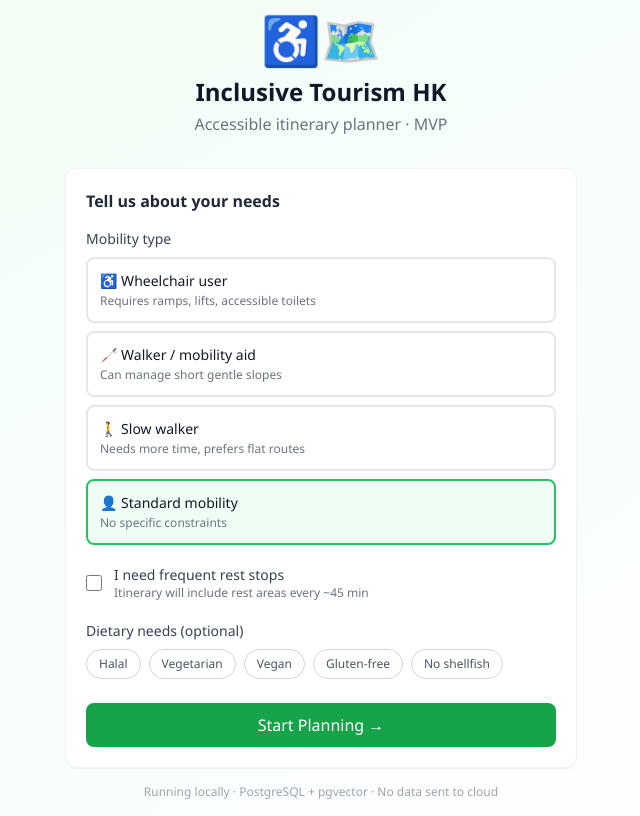
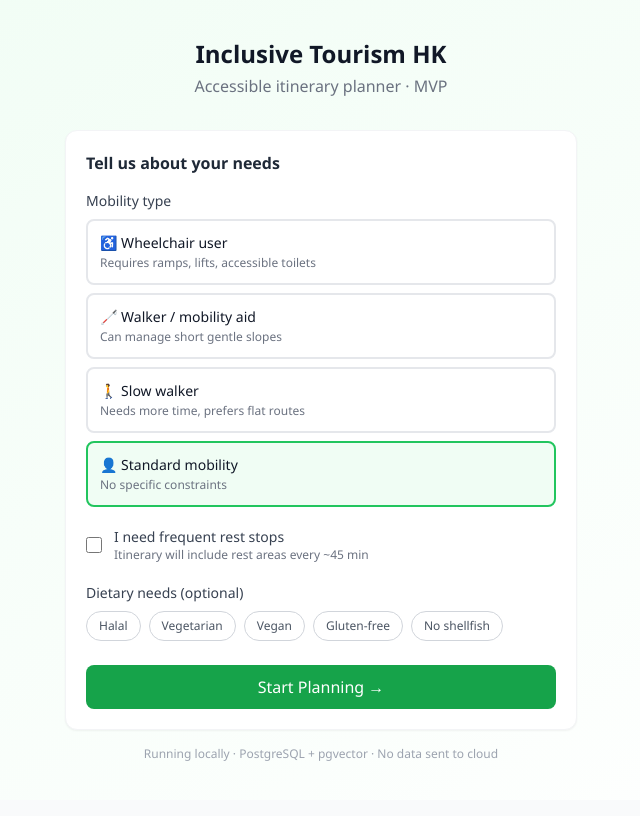
Before and after one commit to tototofu123/inclusive-tourism-decision-platform, a Next.js app in the folder version-mvp-web/frontend/: page / in a window 1280 px wide. Shown: the whole page, without its empty margins (319-959 px from the left). Built offline with nearby package versions, Linux system fonts and the light colour scheme; no server answers.

Commit message:
fix: remove ♿🗺️ emoji from profile page header

```diff
--- a/version-mvp-web/frontend/pages/index.js
+++ b/version-mvp-web/frontend/pages/index.js
@@ -56,7 +56,6 @@ export default function Home() {
       <div className="w-full max-w-lg">
         {/* Header */}
         <div className="text-center mb-8">
-          <div className="text-5xl mb-3">♿🗺️</div>
           <h1 className="text-2xl font-bold text-gray-900">Inclusive Tourism HK</h1>
           <p className="text-gray-500 mt-1">Accessible itinerary planner · MVP</p>
         </div>
```
